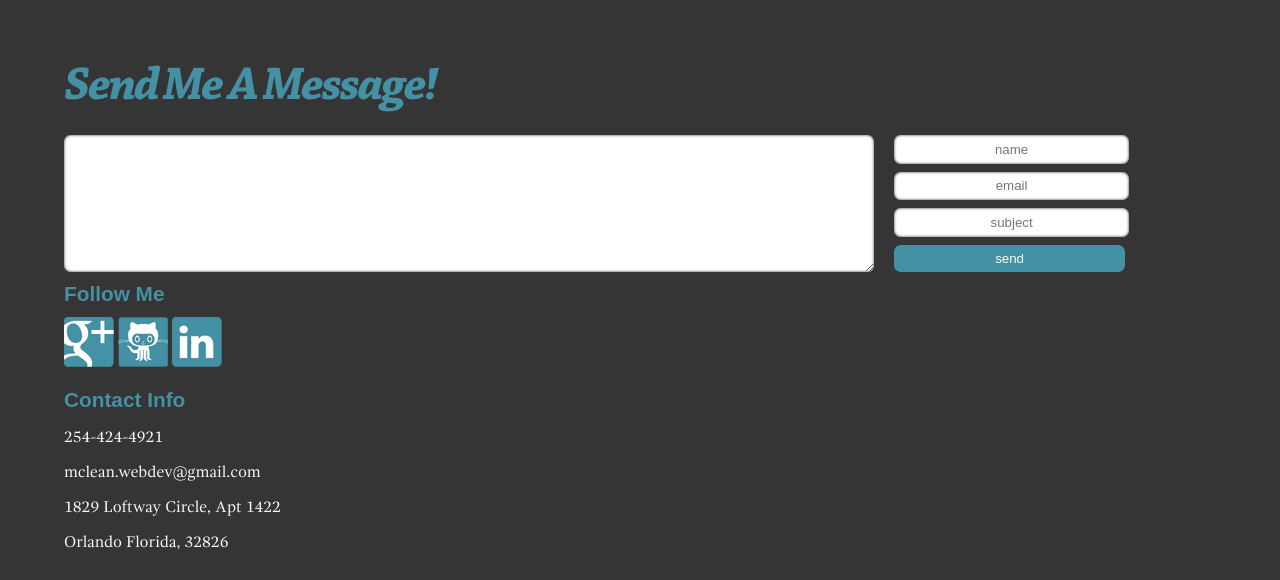
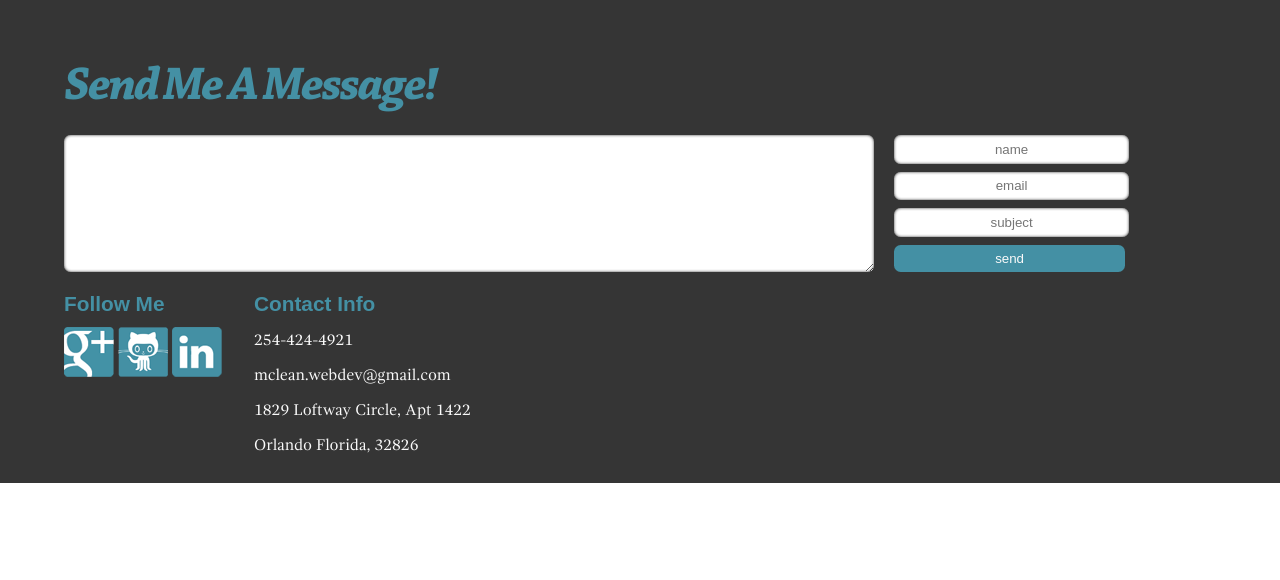
Before and after one commit to havok2905/Portfolio, a PHP site: page /me.php in a window 1280 px wide. Shown: the part 872-1452 px from the top of the page. After the commit the page ends 1355 px from the top, so only its background shows below. Run offline with PHP 8.4, Linux system fonts and the light colour scheme.

Commit message:
made responsive changes to footer

```diff
--- a/css/main.css
+++ b/css/main.css
@@ -68,6 +68,11 @@ body *:focus{outline: none;}
 .center_container{
 	max-width:100%;
 	text-align: center;
+}
+
+.contact_sub_container{
+	float: left;
+	margin-right: 2em;
 }
 
 .left li{
@@ -208,7 +213,7 @@ input{
 	text-align: center;
 }
 
-/*BACKGROUNDS*/
+/* BACKGROUNDS */
 .house_icon:hover{background: url('../img/house.png') no-repeat center;}
 .me_icon:hover{background: url('../img/me.png') no-repeat center;}
 .resume_icon:hover{background: url('../img/case.png') no-repeat center;}
@@ -222,28 +227,26 @@ input{
 	color:#FFFFFF;
 }
 
-/*BEGIN TABLET LAYOUT*/
+/* BEGIN TABLET LAYOUT */
 @media only screen and (max-width: 950px){
-	.container{
-		padding-top: 9em;
-	}
+	.container{padding-top: 9em;}
 
-	.header_container{
-		text-align: center;
+	.header_container{text-align: center;}
+
+	.contact_sub_container{
+		float: none;
+		margin-right: 0em;
 	}
 
 	ul.nav{
 		float: none;
 		position: static;
 	}
-	ul.nav a{
-		padding-top: 0;
-	}
-	ul.nav a:hover{
-		background: url("");
-	}
+	ul.nav a{padding-top: 0;}
+	ul.nav a:hover{background: url("");}
 }
 
+/* BEGIN PHONE LAYOUT */
 @media only screen and (max-width: 550px){
 	h2{font-size: 2em;}
 }
--- a/includes/layout.php
+++ b/includes/layout.php
@@ -78,6 +78,7 @@ EOT;
 							<li>Orlando Florida, 32826</li>
 						</ul>
 					</div>
+					<div class="clear"></div>
 			</div>
 		</div>
 	</body>
```
